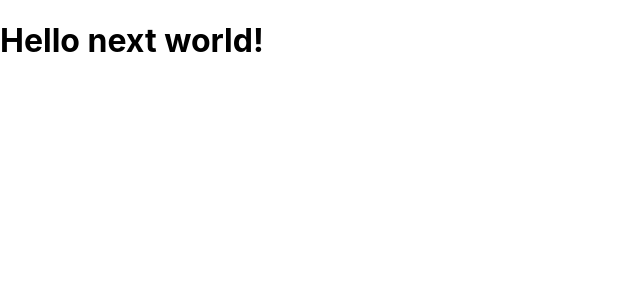
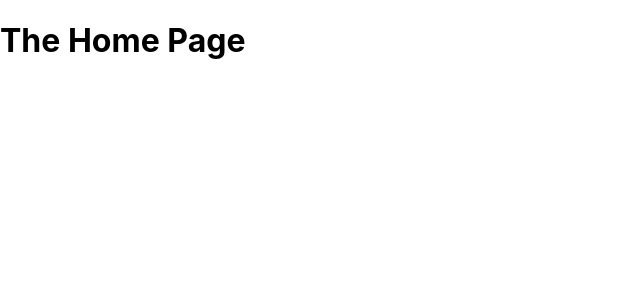
Before and after one commit to mrdzoviii/nextjs-course, a Next.js app: page / in a window 1280 px wide. Shown: the top 300 px of the page, without its empty margins (0-640 px from the left). Built offline with nearby package versions, Linux system fonts and the light colour scheme.

Commit message:
feat: added common head title

```diff
--- a/pages/_app.tsx
+++ b/pages/_app.tsx
@@ -1,8 +1,16 @@
-import '../styles/globals.css'
-import type { AppProps } from 'next/app'
+import "../styles/globals.css";
+import type { AppProps } from "next/app";
+import Head from "next/head";
 
 function MyApp({ Component, pageProps }: AppProps) {
-  return <Component {...pageProps} />
+  return (
+    <>
+      <Head>
+        <title>API Routes</title>
+      </Head>
+      <Component {...pageProps} />
+    </>
+  );
 }
 
-export default MyApp
+export default MyApp;
--- a/pages/index.tsx
+++ b/pages/index.tsx
@@ -3,7 +3,7 @@ import type { NextPage } from "next";
 const Home: NextPage = () => {
   return (
     <div>
-      <h1>Hello next world!</h1>
+      <h1>The Home Page</h1>
     </div>
   );
 };
```
